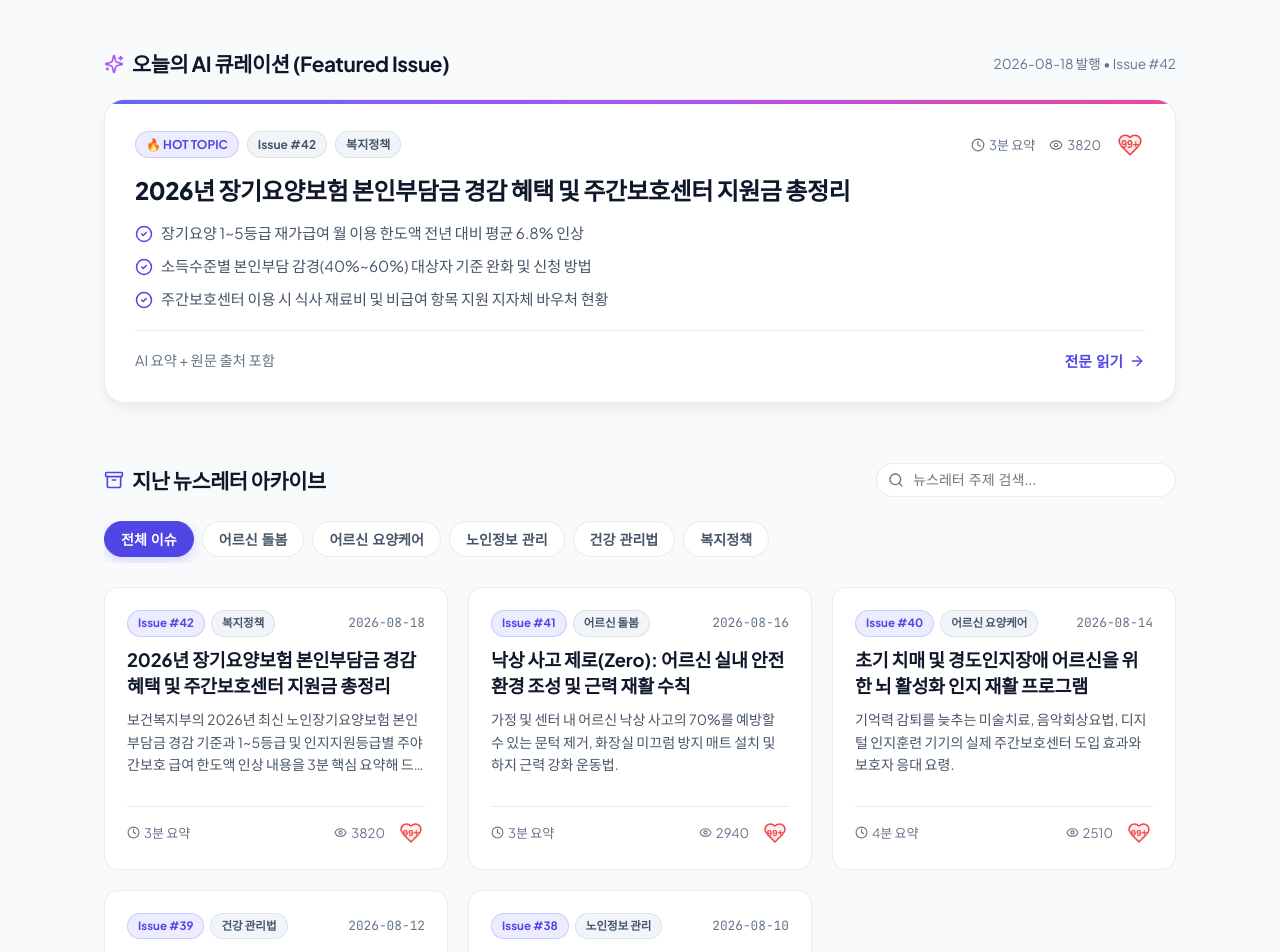
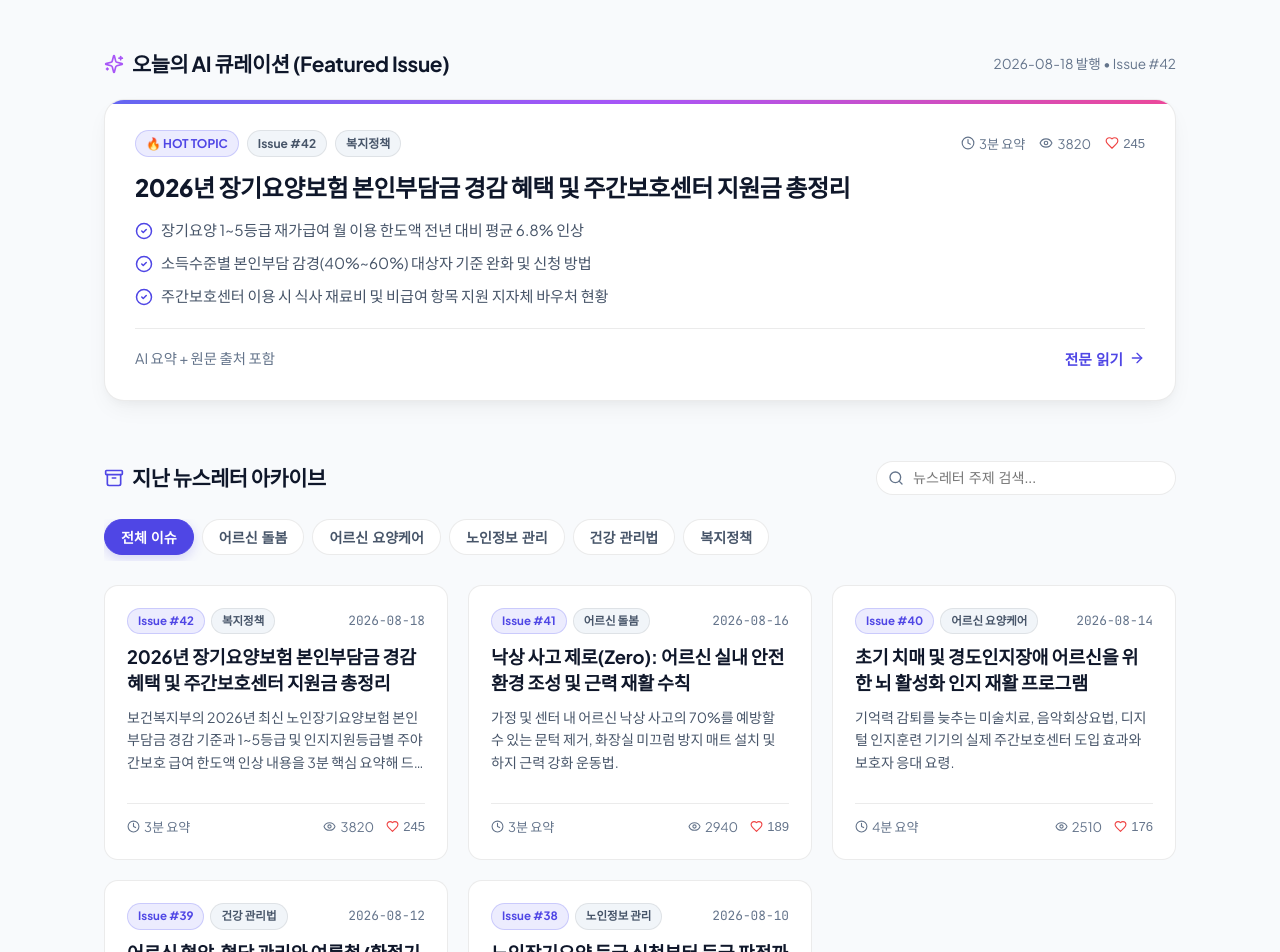
Before and after one commit to SilverRuler/AI-Pulse, a React (Vite) app: page / in a window 1280 px wide. Shown: the part 560-1512 px from the top of the page. Built offline with nearby package versions, Linux system fonts and the light colour scheme; no server answers; the HTML template or start-up script is replaced by a standard one.

Commit message:
fix: Revert like button UI to side-by-side and fix ArchiveFeed Load More logic

```diff
--- a/src/components/ArchiveFeed.jsx
+++ b/src/components/ArchiveFeed.jsx
@@ -50,7 +50,7 @@ export default function ArchiveFeed({
 
   // Limit 12 (3x4) on Home page, Full on Archive page
   const displayedNewsletters = isFullPage ? filteredNewsletters : filteredNewsletters.slice(0, 12);
-  const showMoreButton = !isFullPage && newsletters.length > 12;
+  const showMoreButton = !isFullPage && filteredNewsletters.length > 12;
 
   return (
     <section id="archive" style={{ marginBottom: isFullPage ? '40px' : '80px', padding: isFullPage ? '40px 0 80px' : '0' }}>
@@ -154,38 +154,25 @@ export default function ArchiveFeed({
                           background: 'transparent',
                           border: 'none',
                           cursor: 'pointer',
-                          position: 'relative',
-                          display: 'inline-flex',
+                          display: 'flex',
                           alignItems: 'center',
-                          justifyContent: 'center',
-                          padding: '2px',
+                          gap: '4px',
+                          color: 'var(--text-muted)',
+                          padding: 0,
+                          fontSize: 'inherit'
                         }}
                         title={isLiked ? '좋아요 취소' : '좋아요'}
                       >
                         <Heart
-                          size={24}
+                          size={13}
                           style={{
                             color: '#ef4444',
-                            fill: isLiked ? '#ef4444' : 'rgba(239, 68, 68, 0.1)',
+                            fill: isLiked ? '#ef4444' : 'none',
                             stroke: '#ef4444',
-                            strokeWidth: 1.5,
+                            strokeWidth: 2,
                           }}
                         />
-                        <span
-                          style={{
-                            position: 'absolute',
-                            top: '50%',
-                            left: '50%',
-                            transform: 'translate(-50%, -50%)',
-                            fontSize: '0.6rem',
-                            fontWeight: 800,
-                            color: isLiked ? '#ffffff' : '#ef4444',
-                            pointerEvents: 'none',
-                            marginTop: '-1px'
-                          }}
-                        >
-                          {item.likes > 99 ? '99+' : item.likes}
-                        </span>
+                        <span>{item.likes}</span>
                       </button>
                     </div>
                   </div>
@@ -214,8 +201,8 @@ export default function ArchiveFeed({
           <div style={{ textAlign: 'center', marginTop: '40px' }}>
             <button
               onClick={() => {
+                if (onSelectCategory) onSelectCategory('all');
                 window.location.hash = '#archive';
-                window.scrollTo({ top: 0, behavior: 'smooth' });
               }}
               className="btn-primary"
               style={{
--- a/src/components/FeaturedIssue.jsx
+++ b/src/components/FeaturedIssue.jsx
@@ -43,38 +43,25 @@ export default function FeaturedIssue({ issue, onOpenReader, userLikes = [], onT
                   background: 'transparent',
                   border: 'none',
                   cursor: 'pointer',
-                  position: 'relative',
-                  display: 'inline-flex',
+                  display: 'flex',
                   alignItems: 'center',
-                  justifyContent: 'center',
-                  padding: '2px',
+                  gap: '4px',
+                  color: 'var(--text-muted)',
+                  padding: 0,
+                  fontSize: 'inherit'
                 }}
                 title={isLiked ? '좋아요 취소' : '좋아요'}
               >
                 <Heart
-                  size={26}
+                  size={14}
                   style={{
                     color: '#ef4444',
-                    fill: isLiked ? '#ef4444' : 'rgba(239, 68, 68, 0.1)',
+                    fill: isLiked ? '#ef4444' : 'none',
                     stroke: '#ef4444',
-                    strokeWidth: 1.5,
+                    strokeWidth: 2,
                   }}
                 />
-                <span
-                  style={{
-                    position: 'absolute',
-                    top: '50%',
-                    left: '50%',
-                    transform: 'translate(-50%, -50%)',
-                    fontSize: '0.65rem',
-                    fontWeight: 800,
-                    color: isLiked ? '#ffffff' : '#ef4444',
-                    pointerEvents: 'none',
-                    marginTop: '-1px'
-                  }}
-                >
-                  {issue.likes > 99 ? '99+' : issue.likes}
-                </span>
+                <span>{issue.likes}</span>
               </button>
             </div>
           </div>
--- a/src/components/ReaderModal.jsx
+++ b/src/components/ReaderModal.jsx
@@ -25,46 +25,34 @@ export default function ReaderModal({ issue, onClose, onShare, userLikes = [], o
           </div>
 
           <div style={{ display: 'flex', alignItems: 'center', gap: '8px' }}>
-            {/* Like Button with Red Heart containing Number */}
+            {/* Like Button */}
             <button
               onClick={() => onToggleLike && onToggleLike(issue.id)}
               className="icon-button"
               title={isLiked ? '좋아요 취소' : '좋아요'}
               style={{
-                position: 'relative',
+                color: 'var(--text-muted)',
                 display: 'inline-flex',
                 alignItems: 'center',
-                justifyContent: 'center',
-                background: 'transparent',
-                border: 'none',
+                gap: '6px',
+                padding: '6px 12px',
+                borderRadius: 'var(--radius-full)',
+                background: isLiked ? 'rgba(239, 68, 68, 0.15)' : 'var(--bg-subtle)',
+                border: isLiked ? '1px solid #ef4444' : '1px solid var(--border-subtle)',
                 cursor: 'pointer',
-                padding: '4px',
+                fontWeight: 700
               }}
             >
               <Heart
-                size={36}
+                size={16}
                 style={{
                   color: '#ef4444',
-                  fill: isLiked ? '#ef4444' : 'rgba(239, 68, 68, 0.1)',
+                  fill: isLiked ? '#ef4444' : 'none',
                   stroke: '#ef4444',
-                  strokeWidth: 1.5,
+                  strokeWidth: 2,
                 }}
               />
-              <span
-                style={{
-                  position: 'absolute',
-                  top: '50%',
-                  left: '50%',
-                  transform: 'translate(-50%, -50%)',
-                  fontSize: '0.75rem',
-                  fontWeight: 800,
-                  color: isLiked ? '#ffffff' : '#ef4444',
-                  pointerEvents: 'none',
-                  marginTop: '-1px'
-                }}
-              >
-                {issue.likes > 99 ? '99+' : issue.likes}
-              </span>
+              <span style={{ fontSize: '0.85rem' }}>{issue.likes}</span>
             </button>
 
             {/* Share Deep-link Button */}
```
